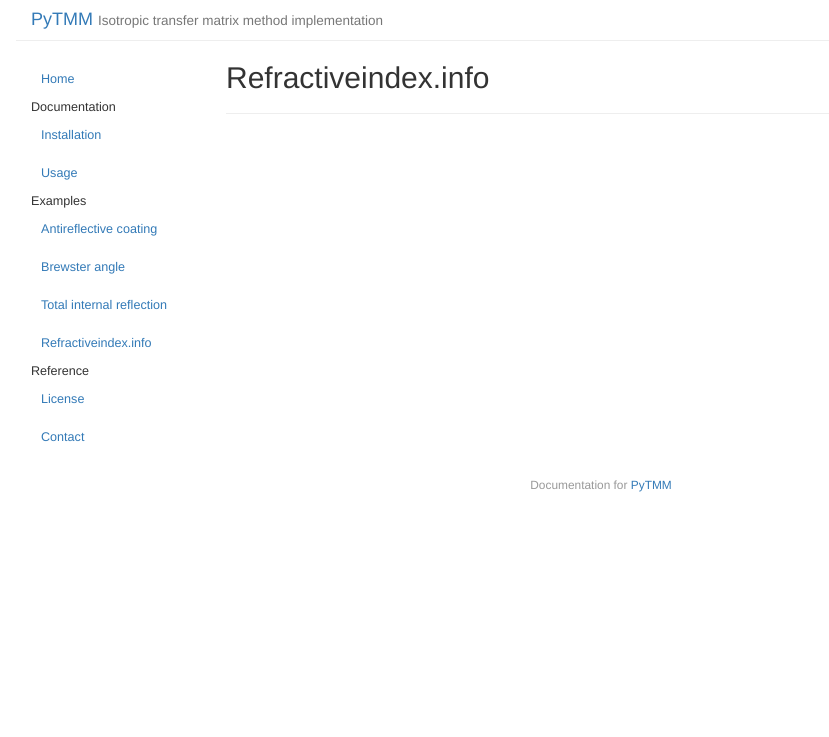
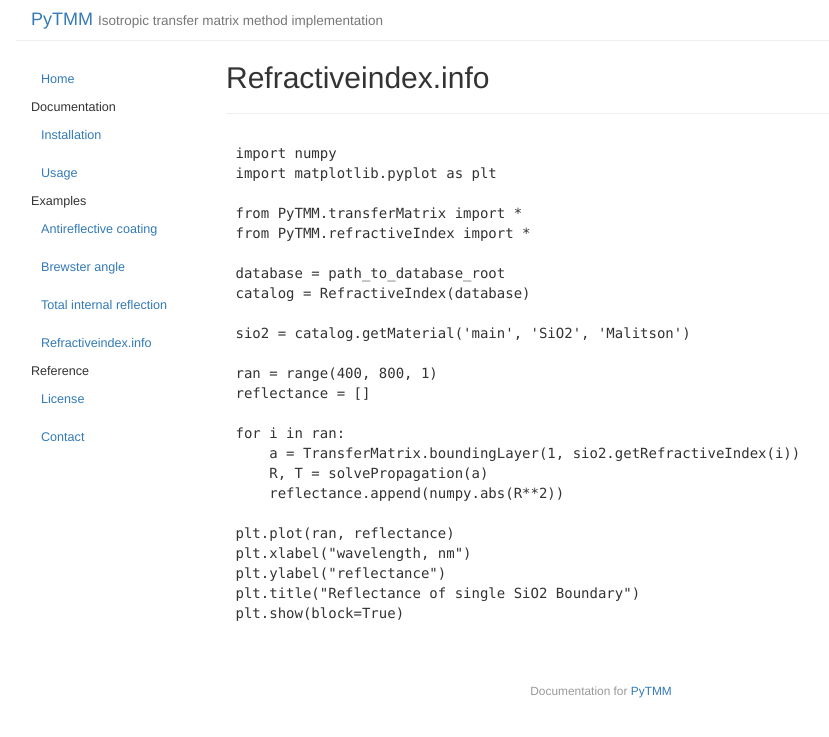
Before and after one commit to kitchenknif/PyTMM, a Jekyll site: the page built from _posts/2016-03-08-refractiveindexinfo.md, in a window 1280 px wide. Shown: the top 737 px of the page, without its empty margins (39-868 px from the left). Built offline with Jekyll 4.4.1, drawn with Linux system fonts in a browser that asks for light colours.

````diff
--- a/_posts/2016-03-08-refractiveindexinfo.md
+++ b/_posts/2016-03-08-refractiveindexinfo.md
@@ -5,3 +5,30 @@ category: tut
 date: 2016-03-08 18:19:04
 order: 4
 ---
+```
+import numpy
+import matplotlib.pyplot as plt
+
+from PyTMM.transferMatrix import *
+from PyTMM.refractiveIndex import *
+
+database = path_to_database_root
+catalog = RefractiveIndex(database)
+
+sio2 = catalog.getMaterial('main', 'SiO2', 'Malitson')
+
+ran = range(400, 800, 1)
+reflectance = []
+
+for i in ran:
+    a = TransferMatrix.boundingLayer(1, sio2.getRefractiveIndex(i))
+    R, T = solvePropagation(a)
+    reflectance.append(numpy.abs(R**2))
+
+plt.plot(ran, reflectance)
+plt.xlabel("wavelength, nm")
+plt.ylabel("reflectance")
+plt.title("Reflectance of single SiO2 Boundary")
+plt.show(block=True)
+
+```
````
Also changed, not shown: _posts/2016-03-08-brewster-angle.md (+1 -0 lines), _posts/2016-03-08-contact.md (+2 -0 lines), _posts/2016-03-08-installation.md (+12 -0 lines), _posts/2016-03-08-usage.md (+21 -0 lines), index.md (+16 -0 lines).
